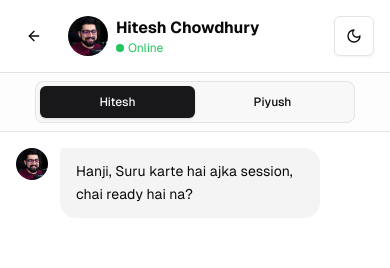
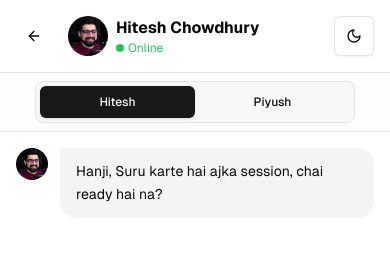
Before and after one commit to Mohimkhan/Persona-AI, a Next.js app: page /chat in a window 390 px wide. Shown: the top 268 px of the page. Built offline with nearby package versions, Linux system fonts and the light colour scheme.

Commit message:
style: changes made to make card more beautiful

```diff
--- a/app/chat/page.tsx
+++ b/app/chat/page.tsx
@@ -154,11 +154,11 @@
           <div
             key={m.id}
             className={`flex w-full ${
-              m.role === "user" ? "justify-end" : "justify-start"
+              m.role === "user" ? "justify-end" : "justify-start max-w-4xl"
             }`}
           >
             <div
-              className={`flex gap-3 max-w-[85%] sm:max-w-[75%] ${m.role === "user" ? "flex-row-reverse" : "flex-row"}`}
+              className={`flex gap-3 w-full ${m.role === "user" ? "flex-row-reverse" : "flex-row"}`}
             >
               <Avatar className="w-8 h-8 sm:w-10 sm:h-10 shrink-0">
                 {m.role === "assistant" ? (
@@ -190,7 +190,7 @@
                 </div>
 
                 {m?.data && m.data.length > 0 && (
-                  <div className="flex flex-wrap mt-3 gap-3">
+                  <div className="flex justify-between align-baseline flex-wrap mt-3 gap-3 pr-5">
                     {m.data.map((video, index) => (
                       <a
                         key={index}
@@ -212,7 +212,7 @@
                           />
                         </div>
                         <div className="flex-1 min-w-0">
-                          <h4 className="text-sm font-medium line-clamp-2 mb-1">
+                          <h4 title={video?.title ?? ""} className="text-sm font-medium line-clamp-2 mb-1 whitespace-nowrap max-w-40 text-ellipsis">
                             {video.title}
                           </h4>
                           <p className="text-xs text-muted-foreground line-clamp-2">
```
